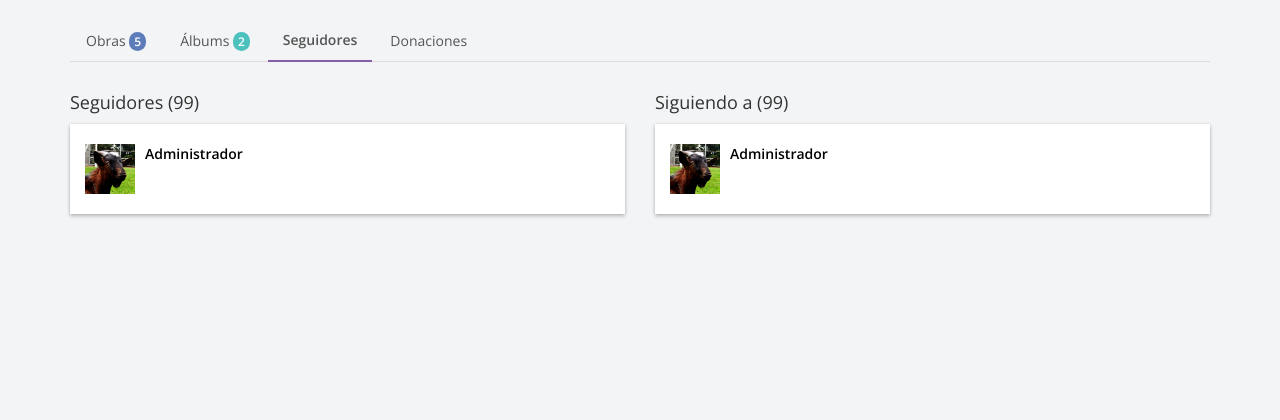
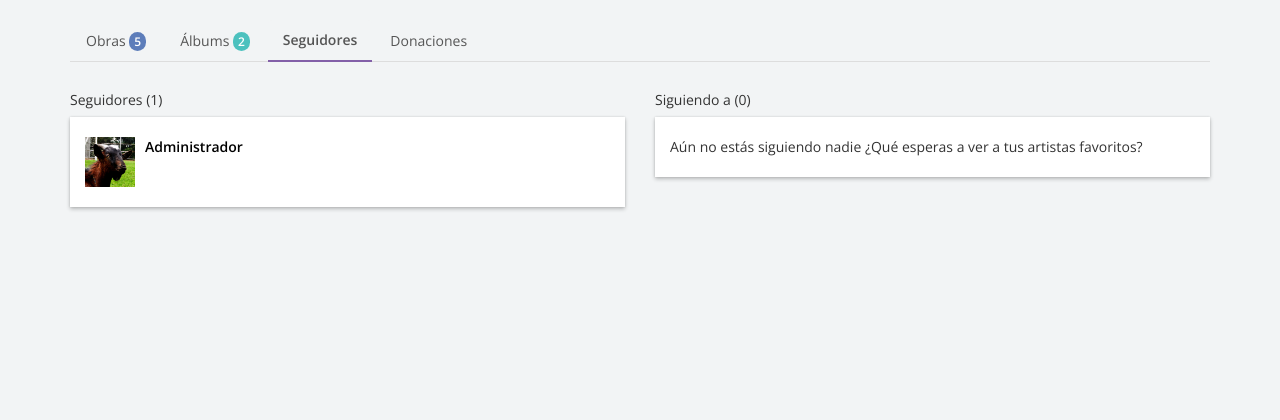
Before and after one commit to UAMISO4101/borderlandsoft201620, a Django app: page /user/1/ in a window 1280 px wide, after a click on "Seguidores". Shown: the part 235-655 px from the top of the page. Run offline with Django 3.2, Linux system fonts and the light colour scheme; data comes from the database, SQL or seed files in the repository; tables that the repository leaves empty hold one stand-in row (values such as "Sample post"); style sheets or scripts are compiled from the project's sources; parts of the project's set-up code (start-up, migrations or seed data) failed here and were passed over; some libraries are stand-ins or nearby versions.

Commit message:
Se realiza historia de usuario HU019 listar los artistas que estoy siguiendo

```diff
--- a/SonidosLibres/templates/user.html
+++ b/SonidosLibres/templates/user.html
@@ -117,23 +117,23 @@
                         <br>
                         <div class="row">
                             <div class="col-sm-6">
-                                <h4>Seguidores (99)</h4>
+                                <h5>Seguidores ({{artist.seguidores.all|length}})</h5>
                                 <div class="box col-xs-12">
                                     {% if artist.seguidores.all %}
                                         {% for seguidor in artist.seguidores.all %}
                                                 {% include "partials/artist-detail.html" with is_comment=False user_name=seguidor.username artist_name=seguidor.artista artist_image=seguidor.artista.val_imagen artist_id=seguidor.artista.id%}
                                         {% endfor %}
                                     {% else %}
-                                        <span>Aún no estás siguiendo nadie ¿Qué esperas a ver a tus artistas favoritos?</span>
+                                        <span>Aún nadie te esta siguiendo</span>
                                     {% endif %}
                                 </div>
                             </div>
                             <div class="col-sm-6">
-                                <h4>Siguiendo a (99)</h4>
+                                <h5>Siguiendo a ({{artistas_que_sigo|length}})</h5>
                                 <div class="box col-xs-12">
-                                    {% if artist.seguidores.all %}
-                                        {% for seguidor in artist.seguidores.all %}
-                                                {% include "partials/artist-detail.html" with is_comment=False user_name=seguidor.username artist_name=seguidor.artista artist_image=seguidor.artista.val_imagen artist_id=seguidor.artista.id%}
+                                    {% if artistas_que_sigo %}
+                                        {% for sigoA in artistas_que_sigo %}
+                                                {% include "partials/artist-detail.html" with is_comment=False user_name=sigoA.user.username artist_name=sigoA artist_image=sigoA.val_imagen artist_id=sigoA.id%}
                                         {% endfor %}
                                     {% else %}
                                         <span>Aún no estás siguiendo nadie ¿Qué esperas a ver a tus artistas favoritos?</span>
--- a/contenido/views.py
+++ b/contenido/views.py
@@ -38,6 +38,10 @@ class AudiosView(ListView):
         self.artista = get_object_or_404(Artista, id=int(self.kwargs['user_id']))
         self.albums = Album.objects.filter(artista__pk=self.artista.pk)
         self.audios = Audio.objects.filter(artistas__pk=self.artista.pk)
+        if not self.artista.user  is None :
+            self.artistas_que_sigo = Artista.objects.filter(seguidores=self.artista.user.id)
+            context['artistas_que_sigo'] = self.artistas_que_sigo
+
         context['artist'] = self.artista
         context['albums'] = self.albums
         context['audios'] = self.audios
```
